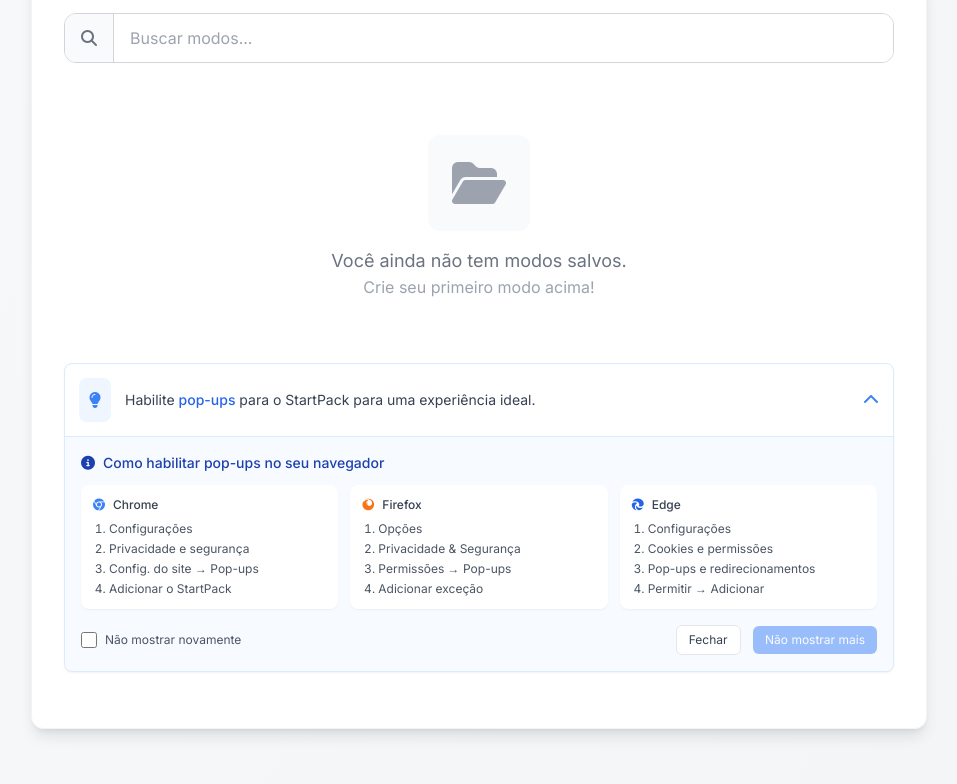
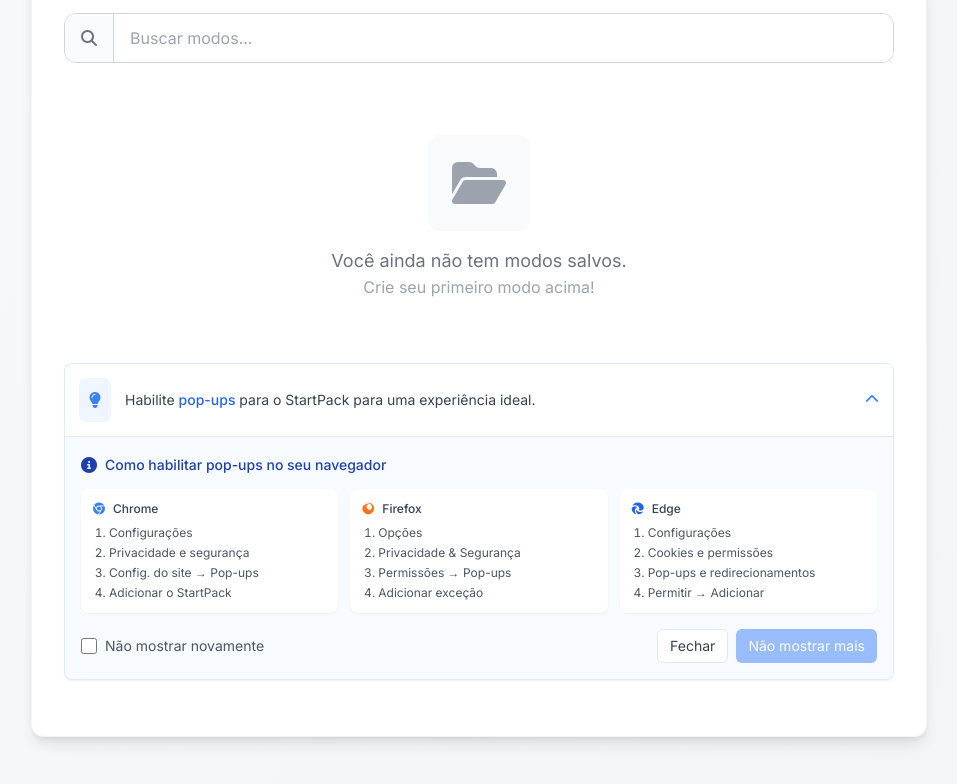
Before and after one commit to Inojoza28/startpack, a plain HTML site: page index.html in a window 1280 px wide. Both pictures are taken after a click on the element 640 px from the left and 1496 px from the top of the page. Shown: the part 1096-1880 px from the top of the page, without its empty margins (161-1118 px from the left). Drawn offline with nearby package versions, Linux system fonts and the light colour scheme.

Commit message:
Melhoria na estilização das informações sobre o pop-ups

```diff
--- a/index.html
+++ b/index.html
@@ -150,14 +150,14 @@
                 <div id="popupTip" class="group bg-white border border-blue-100 shadow-sm rounded-lg overflow-hidden mt-4 mb-6 hover:shadow-md transition-all">
                     <!-- Área principal da dica - toda área é clicável -->
                     <div class="flex items-center p-3.5 cursor-pointer" onclick="togglePopupHelp()">
-                        <div class="bg-blue-50 p-2.5 rounded-lg mr-3.5 transition-colors">
-                            <i class="fas fa-lightbulb text-blue-500"></i>
+                        <div class="bg-blue-50 p-2.5 rounded-lg mr-3.5 transition-colors group-hover:bg-blue-100">
+                            <i class="fas fa-lightbulb text-blue-500 text-sm md:text-base"></i>
                         </div>
-                        <p class="text-gray-700 text-sm flex-grow pr-2">
+                        <p class="text-gray-700 text-xs sm:text-sm flex-grow pr-2 leading-snug">
                             Habilite <span class="font-medium text-blue-600">pop-ups</span> para o StartPack para uma experiência ideal.
                         </p>
                         <div class="text-blue-500 transition-transform transform" id="tipArrow">
-                            <i class="fas fa-chevron-down"></i>
+                            <i class="fas fa-chevron-down text-xs sm:text-sm"></i>
                         </div>
                     </div>
 
@@ -165,7 +165,7 @@
                     <div id="popupHelpPanel" class="hidden border-t border-blue-100 bg-blue-50/50">
                         <div class="p-4">
                             <h4 class="font-medium text-blue-800 text-sm mb-3 flex items-center">
-                                <i class="fas fa-info-circle mr-2"></i>
+                                <i class="fas fa-info-circle mr-2 text-base"></i>
                                 Como habilitar pop-ups no seu navegador
                             </h4>
 
@@ -210,19 +210,22 @@
                                 </div>
                             </div>
 
-                            <div class="flex items-center justify-between mt-2">
-                                <div class="flex items-center">
+                            <div class="flex flex-col sm:flex-row items-start sm:items-center justify-between mt-2 gap-3">
+                                <div class="flex items-center w-full sm:w-auto">
                                     <label class="inline-flex items-center cursor-pointer">
-                                        <input type="checkbox" id="dontShowAgain" class="form-checkbox h-4 w-4 text-blue-600 rounded border-gray-300 focus:ring-blue-500">
-                                        <span class="ml-2 text-xs text-gray-600">Não mostrar novamente</span>
+                                        <input type="checkbox" id="dontShowAgain" class="form-checkbox h-4 w-4 text-blue-600 rounded border-gray-300 focus:ring-blue-500 transition-colors">
+                                        <span class="ml-2 text-xs sm:text-sm text-gray-600">Não mostrar novamente</span>
                                     </label>
                                 </div>
 
-                                <div class="space-x-2">
-                                    <button onclick="dismissTip(false)" class="text-xs bg-white border border-gray-200 hover:bg-gray-50 text-gray-700 px-3 py-1.5 rounded-md transition-colors">
+                                <div class="flex flex-col sm:flex-row gap-2 w-full sm:w-auto">
+                                    <button onclick="dismissTip(false)" class="text-xs sm:text-sm bg-white border border-gray-200 hover:bg-gray-50 text-gray-700 px-3 py-2 sm:py-1.5 rounded-md transition-all flex-grow text-center
+                                                   active:scale-95 transform transition-transform">
                                         Fechar
                                     </button>
-                                    <button onclick="dismissTip(true)" id="hideForeverBtn" disabled class="text-xs bg-blue-500 hover:bg-blue-600 text-white px-3 py-1.5 rounded-md transition-colors opacity-50 cursor-not-allowed">
+                                    <button onclick="dismissTip(true)" id="hideForeverBtn" disabled class="text-xs sm:text-sm bg-blue-500 hover:bg-blue-600 text-white px-3 py-2 sm:py-1.5 rounded-md transition-all flex-grow text-center
+                                                   disabled:opacity-50 disabled:cursor-not-allowed disabled:hover:bg-blue-500
+                                                   active:scale-95 transform transition-transform">
                                         Não mostrar mais
                                     </button>
                                 </div>
```
